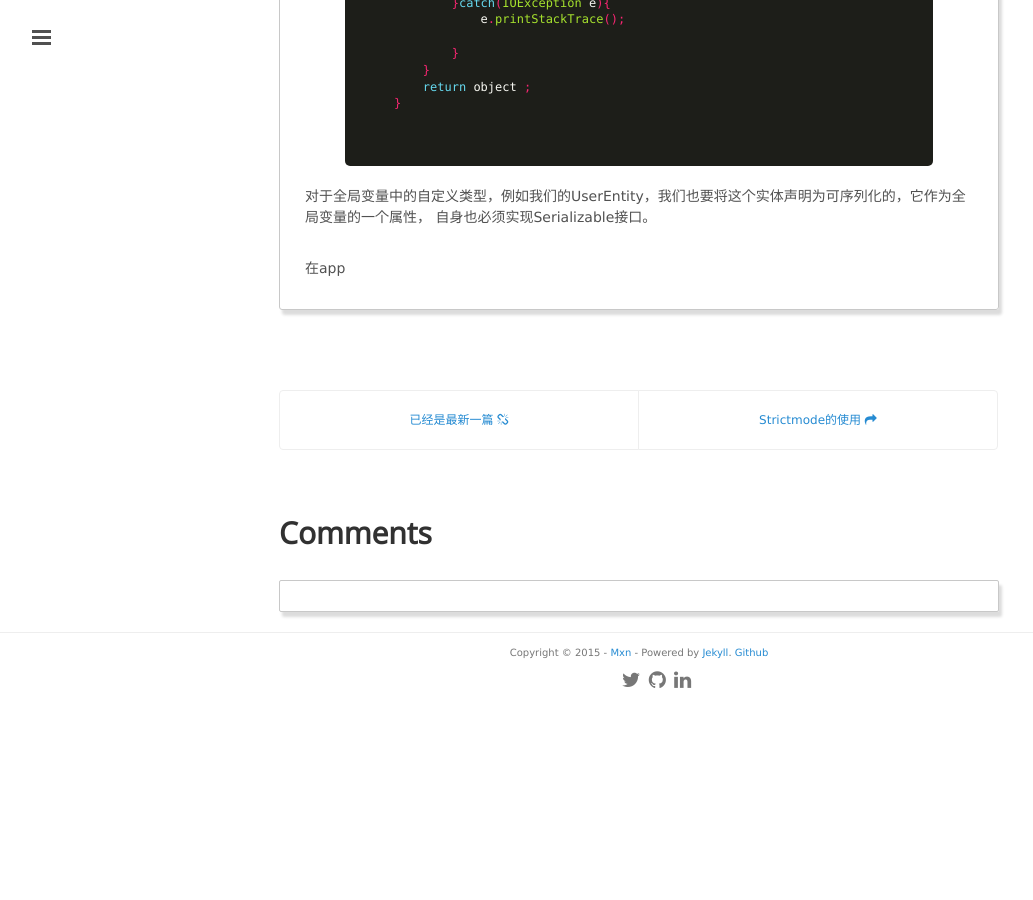
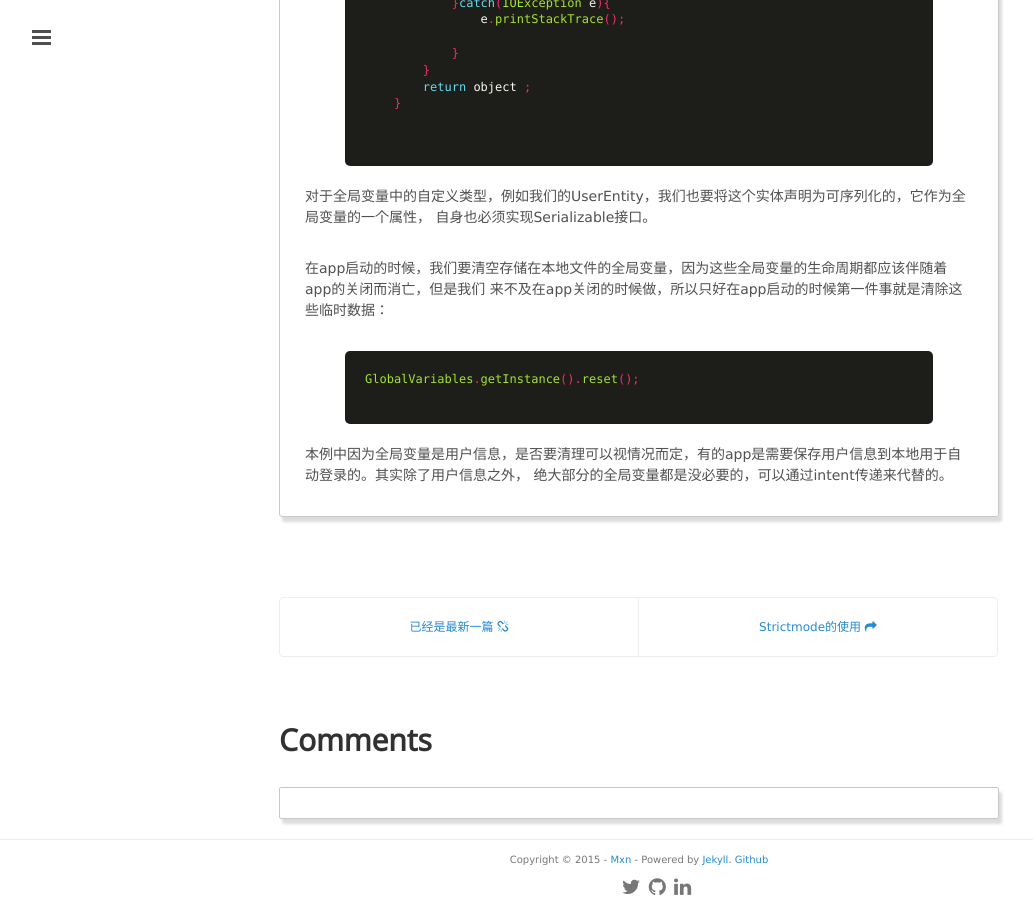
Before and after one commit to mxn21/mxn21.github.io, a Jekyll site: the page built from _posts/2015-12-16-android开发小技巧积累.md, in a window 1280 px wide and 900 px high, scrolled down 3770 px. Shown: the whole window, without its empty margins (1-1034 px from the left). Built offline with Jekyll 4.4.1, drawn with Linux system fonts in a browser that asks for light colours; Markdown is read by kramdown in place of the engine named in the settings; comment, search, counter and statistics services are not loaded; before the commit the page ends 4475 px from its top, so only the background shows below that.

Commit message:
23423432

```diff
--- a/_posts/2015-12-16-android开发小技巧积累.md
+++ b/_posts/2015-12-16-android开发小技巧积累.md
@@ -198,4 +198,12 @@
 对于全局变量中的自定义类型，例如我们的UserEntity，我们也要将这个实体声明为可序列化的，它作为全局变量的一个属性，
 自身也必须实现Serializable接口。
 
-在app
+在app启动的时候，我们要清空存储在本地文件的全局变量，因为这些全局变量的生命周期都应该伴随着app的关闭而消亡，但是我们
+来不及在app关闭的时候做，所以只好在app启动的时候第一件事就是清除这些临时数据：
+
+      {% highlight java  %}
+GlobalVariables.getInstance().reset();
+       {% endhighlight %}
+
+本例中因为全局变量是用户信息，是否要清理可以视情况而定，有的app是需要保存用户信息到本地用于自动登录的。其实除了用户信息之外，
+绝大部分的全局变量都是没必要的，可以通过intent传递来代替的。
```
